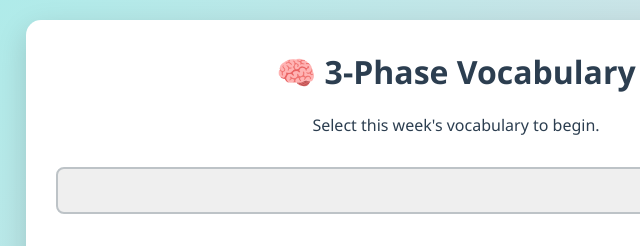
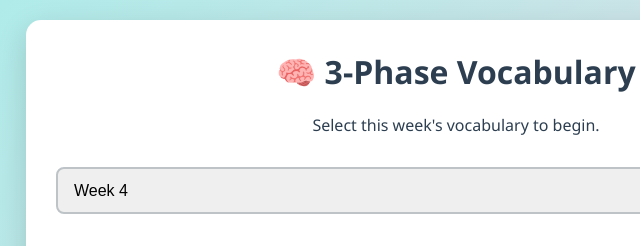
Before and after one commit to hyperspacey-star/Vocabulary-Builder, a plain HTML site: page index.html in a window 1280 px wide. Shown: the top 246 px of the page, 184-824 px from the left. Drawn offline with Linux system fonts and the light colour scheme.

Commit message:
Refactor weekly data structure for vocabulary

```diff
--- a/index.html
+++ b/index.html
@@ -127,36 +127,64 @@
 // ==========================================
 // 📚 WEEKLY DATA
 // ==========================================
-const week4Data = {
-    words: ["grunt", "swiftly", "opportunity", "grip", "shears", "quest", "earthly", "manage", "ill", "dreadful"],
-    definitions: [
-        { word: "grunt", text: "To make a short, low sound in the throat." },
-        { word: "swiftly", text: "Moving very fast or quickly." },
-        { word: "opportunity", text: "A good chance to do something." },
-        { word: "grip", text: "To grab and hold something tightly." },
-        { word: "shears", text: "Large scissors used for cutting plants or wool." },
-        { word: "quest", text: "A long search to find something special." },
-        { word: "earthly", text: "Relating to the earth instead of heaven or space." },
-        { word: "manage", text: "To be able to do something difficult." },
-        { word: "ill", text: "Bad, unfriendly, or hostile (often used as 'ill will')." },
-        { word: "dreadful", text: "Very bad, scary, or unpleasant." }
-    ],
-    sentences: [
-        { answer: "grunt", text: "The pig let out a loud ___ when the farmer brought its food." },
-        { answer: "swiftly", text: "The cheetah ran ___ across the field to catch its dinner." },
-        { answer: "opportunity", text: "Going to the museum was a great ___ to learn about dinosaurs." },
-        { answer: "grip", text: "Make sure you keep a tight ___ on the monkey bars so you don't fall." },
-        { answer: "shears", text: "The gardener used sharp ___ to trim the messy bushes." },
-        { answer: "quest", text: "The brave knight went on a dangerous ___ to find the lost crown." },
-        { answer: "earthly", text: "The alien wanted to learn all about our ___ customs and habits." },
-        { answer: "manage", text: "Did you ___ to finish all your homework before dinner?" },
-        { answer: "ill", text: "Even though they lost the game, the team bore no ___ will toward the winners." },
-        { answer: "dreadful", text: "The haunted house was filled with ___ noises that made us jump." }
-    ],
-    story: {
-        text: "Once upon a time, a young hero went on a long (1) ___ to find a magical flower. An evil king, who held much (2) ___ will toward the hero, sent a (3) ___ monster to stop her. Taking the (4) ___ to sneak past the beast, she used her gardening (5) ___ to cut the thick vines blocking her path. Moving (6) ___ through the forest, she had to (7) ___ to cross a roaring river by keeping a tight (8) ___ on a rope bridge. She heard a loud (9) ___ from a wild boar but bravely pressed on. Finally, she found the flower, shining brighter than any (10) ___ object she had ever seen.",
-        blanks: ["quest", "ill", "dreadful", "opportunity", "shears", "swiftly", "manage", "grip", "grunt", "earthly"]
+const weeklyData = {
+    "Week 4": {
+        audioFolder: "abigail_vocab_week4",
+        words: [
+            {
+                word: "grunt",
+                def: "To make a short, low sound in the throat.",
+                sentence: "The pig let out a loud _ when the farmer brought its food."
+            },
+            {
+                word: "swiftly",
+                def: "Moving very fast or quickly.",
+                sentence: "The cheetah ran _ across the field to catch its dinner."
+            },
+            {
+                word: "opportunity",
+                def: "A good chance to do something.",
+                sentence: "Going to the museum was a great _ to learn about dinosaurs."
+            },
+            {
+                word: "grip",
+                def: "To grab and hold something tightly.",
+                sentence: "Make sure you keep a tight _ on the monkey bars so you don't fall."
+            },
+            {
+                word: "shears",
+                def: "Large scissors used for cutting plants or wool.",
+                sentence: "The gardener used sharp _ to trim the messy bushes."
+            },
+            {
+                word: "quest",
+                def: "A long search to find something special.",
+                sentence: "The brave knight went on a dangerous _ to find the lost crown."
+            },
+            {
+                word: "earthly",
+                def: "Relating to the earth instead of heaven or space.",
+                sentence: "The alien wanted to learn all about our _ customs and habits."
+            },
+            {
+                word: "manage",
+                def: "To be able to do something difficult.",
+                sentence: "Did you _ to finish all your homework before dinner?"
+            },
+            {
+                word: "ill",
+                def: "Bad, unfriendly, or hostile (often used as 'ill will').",
+                sentence: "Even though they lost the game, the team bore no _ will toward the winners."
+            },
+            {
+                word: "dreadful",
+                def: "Very bad, scary, or unpleasant.",
+                sentence: "The haunted house was filled with _ noises that made us jump."
+            }
+        ],
+        story: "Once upon a time, a young hero went on a long _quest_ to find a magical flower. An evil king, who held much _ill_ will toward the hero, sent a _dreadful_ monster to stop her. Taking the _opportunity_ to sneak past the beast, she used her gardening _shears_ to cut the thick vines blocking her path. Moving _swiftly_ through the forest, she had to _manage_ to cross a roaring river by keeping a tight _grip_ on a rope bridge. She heard a loud _grunt_ from a wild boar but bravely pressed on. Finally, she found the flower, shining brighter than any _earthly_ object she had ever seen."
     }
+    // You can copy and paste previous weeks like "Week 3" here using the same structure
 };
 
 let currentWeek = "";
```
